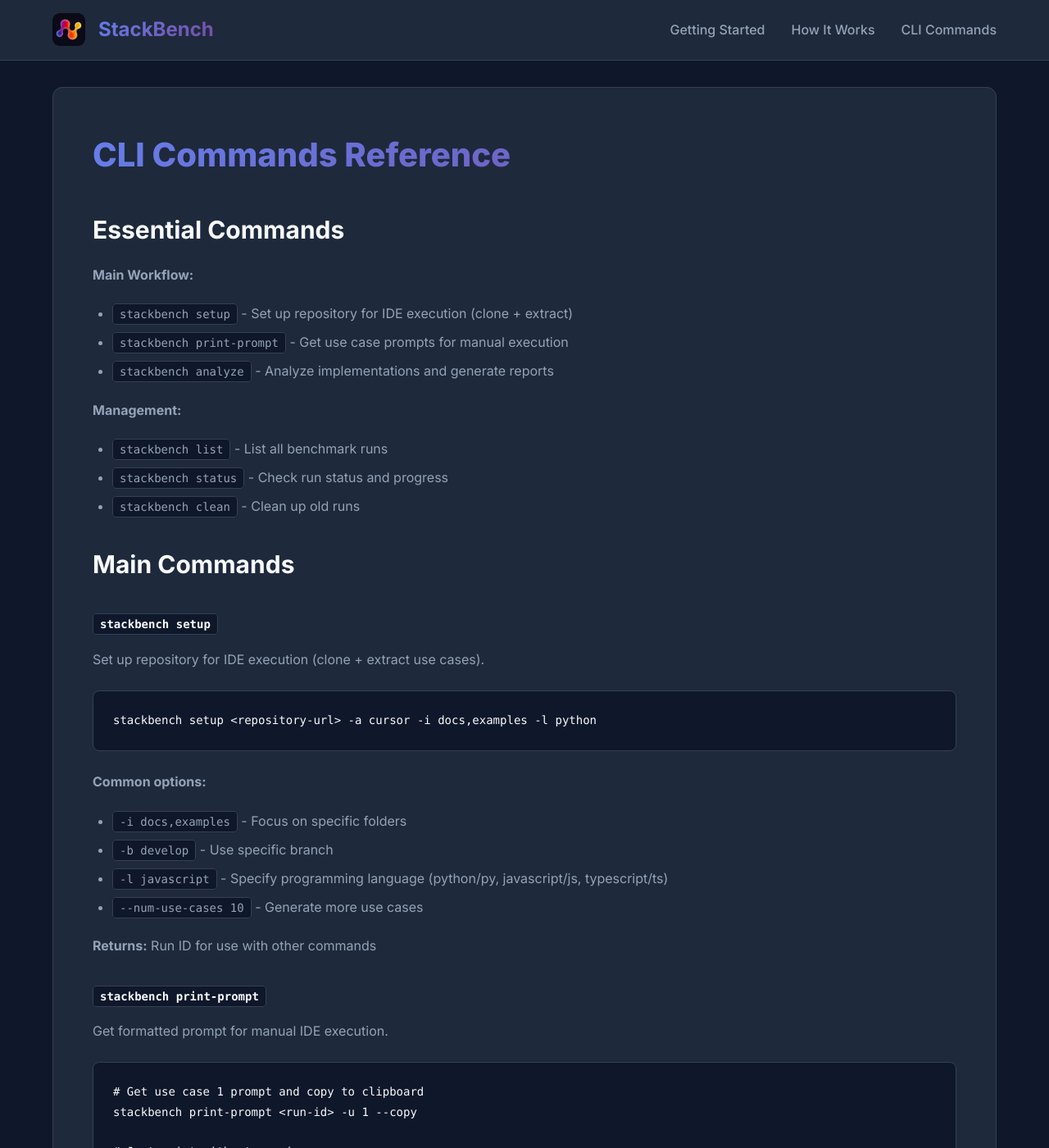
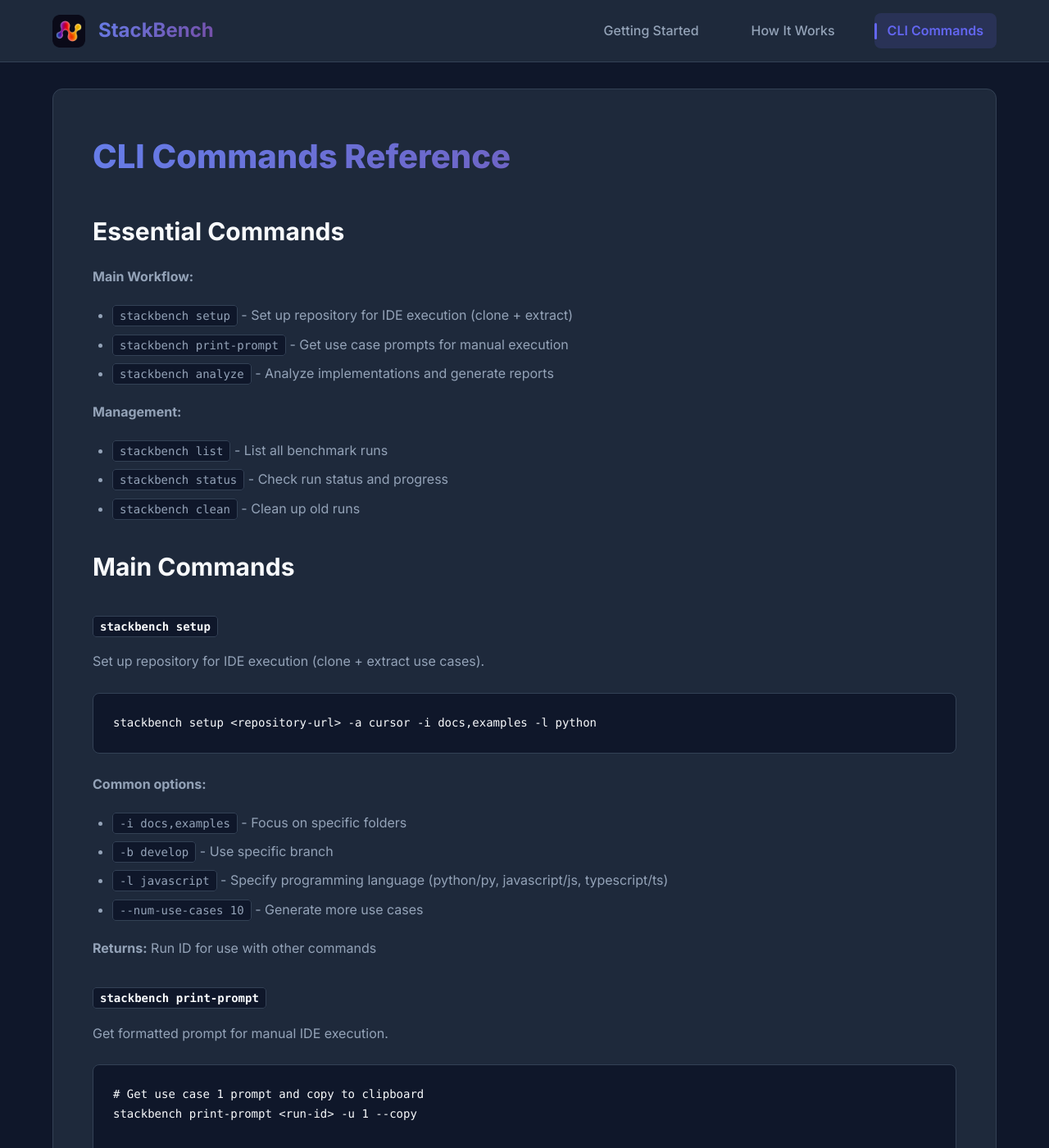
Before and after one commit to NapthaAI/openstackbench, a Jekyll site: the page built from docs/tutorials/2.cli-commands.md, in a window 1280 px wide and 1400 px high. Shown: the whole window at 82% size. Built offline with Jekyll 4.4.1, drawn with Linux system fonts in a browser that asks for light colours; our own code applies the rules of GitHub Pages for plain Markdown files.

Commit message:
Optimize images and improve navigation UI
✨ Image Optimization:
- Reduced cursor-indexing.png from 381KB to 210KB (45% smaller)
- Resized from 1622x1762 to 800x869 pixels
- Added CSS to limit large image sizes (max 600px width)
- Added image styling with rounded corners and shadows

🎨 Navigation Improvements:
- Added active state highlighting for current tutorial
- Active nav items show with primary color and left border
- Smooth hover animations with background highlights
- Better visual hierarchy in navigation

🤖 Generated with [Claude Code](https://claude.ai/code)

Co-Authored-By: Claude <noreply@anthropic.com>

```diff
--- a/docs/_layouts/default.html
+++ b/docs/_layouts/default.html
@@ -96,11 +96,33 @@
             color: var(--text-muted);
             text-decoration: none;
             font-weight: 500;
-            transition: color 0.2s ease;
+            transition: all 0.2s ease;
+            padding: 0.5rem 1rem;
+            border-radius: 8px;
+            position: relative;
         }
 
         .nav a:hover {
             color: var(--primary);
+            background: rgba(99, 102, 241, 0.1);
+        }
+
+        .nav a.active {
+            color: var(--primary);
+            background: rgba(99, 102, 241, 0.15);
+            font-weight: 600;
+        }
+
+        .nav a.active::before {
+            content: '';
+            position: absolute;
+            left: 0;
+            top: 50%;
+            transform: translateY(-50%);
+            width: 3px;
+            height: 20px;
+            background: var(--primary);
+            border-radius: 2px;
         }
 
         .container {
@@ -206,6 +228,21 @@
             font-style: italic;
         }
 
+        .content img {
+            max-width: 100%;
+            height: auto;
+            border-radius: 8px;
+            margin: 1.5rem 0;
+            box-shadow: 0 4px 12px rgba(0, 0, 0, 0.3);
+        }
+
+        /* Limit screenshot/large image sizes */
+        .content img[src*="cursor-indexing"],
+        .content img[src*="screenshot"] {
+            max-width: 600px;
+            width: 100%;
+        }
+
         @media (max-width: 768px) {
             .header-content {
                 padding: 0 1rem;
@@ -245,9 +282,9 @@
             <img src="{{ site.logo | relative_url }}" alt="Naptha Logo" class="logo">
             <a href="{{ site.baseurl }}/" class="site-title">StackBench</a>
             <nav class="nav">
-                <a href="{{ site.baseurl }}/tutorials/0.getting-started.html">Getting Started</a>
-                <a href="{{ site.baseurl }}/tutorials/1.how-stackbench-works.html">How It Works</a>
-                <a href="{{ site.baseurl }}/tutorials/2.cli-commands.html">CLI Commands</a>
+                <a href="{{ site.baseurl }}/tutorials/0.getting-started.html" {% if page.url contains '0.getting-started' %}class="active"{% endif %}>Getting Started</a>
+                <a href="{{ site.baseurl }}/tutorials/1.how-stackbench-works.html" {% if page.url contains '1.how-stackbench-works' %}class="active"{% endif %}>How It Works</a>
+                <a href="{{ site.baseurl }}/tutorials/2.cli-commands.html" {% if page.url contains '2.cli-commands' %}class="active"{% endif %}>CLI Commands</a>
             </nav>
         </div>
     </header>
```
Also changed, not shown: docs/assets/cursor-indexing-original.png (added), docs/assets/cursor-indexing.png.
